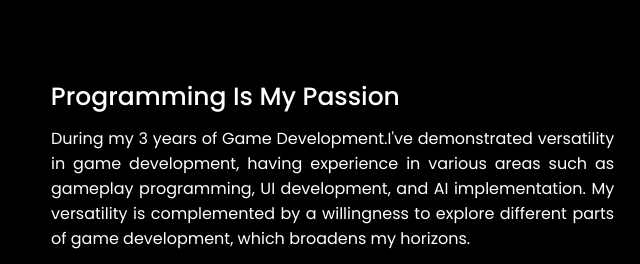
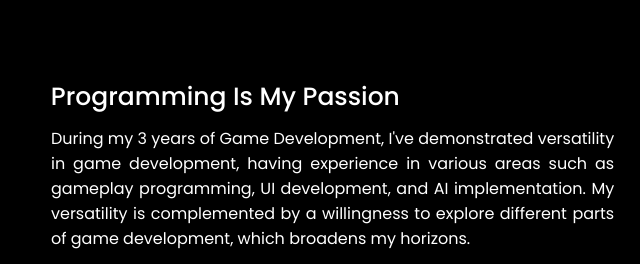
Before and after one commit to lirenneedhelp/lirenneedhelp.github.io, a plain HTML site: page index.html in a window 1280 px wide. Shown: the part 862-1126 px from the top of the page, 538-1178 px from the left. Drawn offline with nearby package versions, Linux system fonts and the light colour scheme.

Commit message:
Update index.html

```diff
--- a/index.html
+++ b/index.html
@@ -74,7 +74,7 @@
                 <div class = "right">
                     <div class = "topic" data-aos="fade-left" data-aos-duration="1500" data-aos-delay="300">Programming Is My Passion</div>
                     <p data-aos="flip-down" data-aos-duration="1500" data-aos-delay="300">
-                        During my 3 years of Game Development.I've demonstrated versatility in game development, having experience in various areas such as gameplay programming, UI development, and AI implementation. My versatility is complemented by a willingness to explore different parts of game development, which broadens my horizons.
+                        During my 3 years of Game Development, I've demonstrated versatility in game development, having experience in various areas such as gameplay programming, UI development, and AI implementation. My versatility is complemented by a willingness to explore different parts of game development, which broadens my horizons.
                     </p>
                     <div class = "button" data-aos="zoom-in-right" data-aos-duration="1500" data-aos-delay="400">
                         <button class="download-btn" onclick="downloadFile()">Download CV</button>
```
